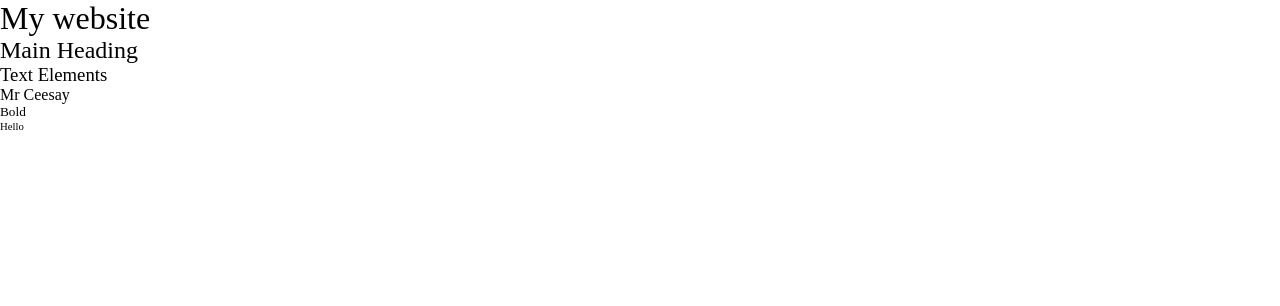
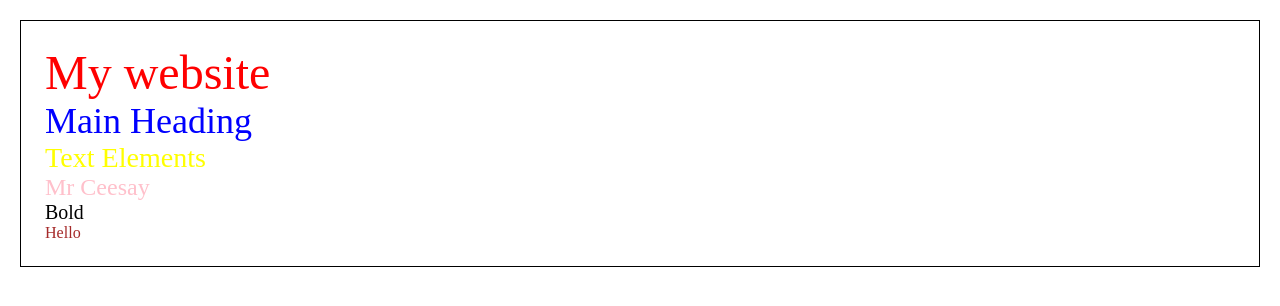
Before and after one commit to mbaaseysanneh/mbassey, a plain HTML site: page index.html in a window 1280 px wide. Drawn offline with Linux system fonts and the light colour scheme.

Commit message:
give color to headings

```diff
--- a/style.css
+++ b/style.css
@@ -1,9 +1,38 @@
 *{
     list-style: none;
- margin:0;
- padding:0;
- text-decoration:none;
- color:black;
- font-weight:normal;
- font: size 16px;;
+    margin:0;
+    padding:0;
+    text-decoration:none;
+    color:black;
+    font-weight:normal;
+    font: size 16px;
 }
+
+body{
+    color:blue;
+    margin: 20px;
+    text-align: left;
+    font-size: 24px;
+    padding: 24px;
+    font-weight: 700;
+    background-color:white;
+    border: 1px solid black;
+}
+h1{
+    color: red;
+}
+h2{
+    color: blue;
+}
+h3{
+    color: yellow;
+}
+h4{
+    color: pink;
+}
+h5{
+    color: black;
+}
+h6{
+    color: brown;
+}
```
